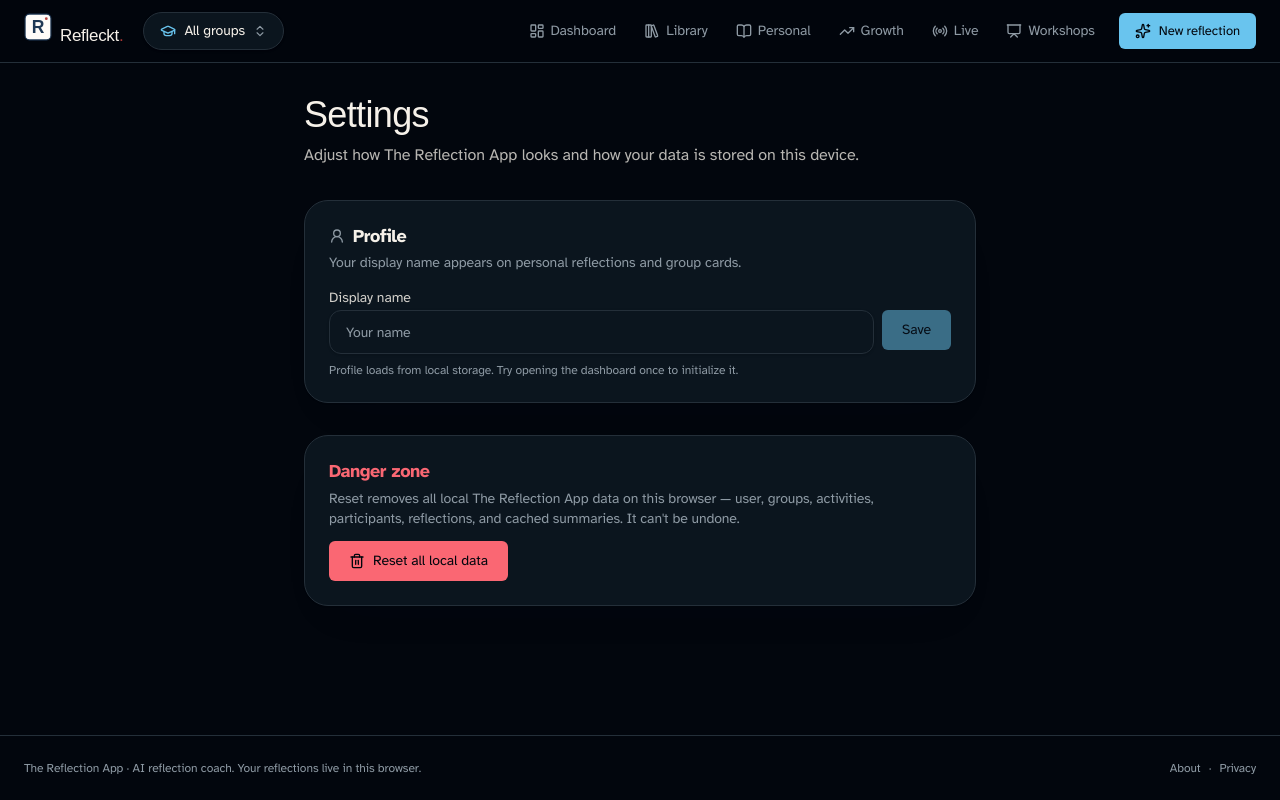
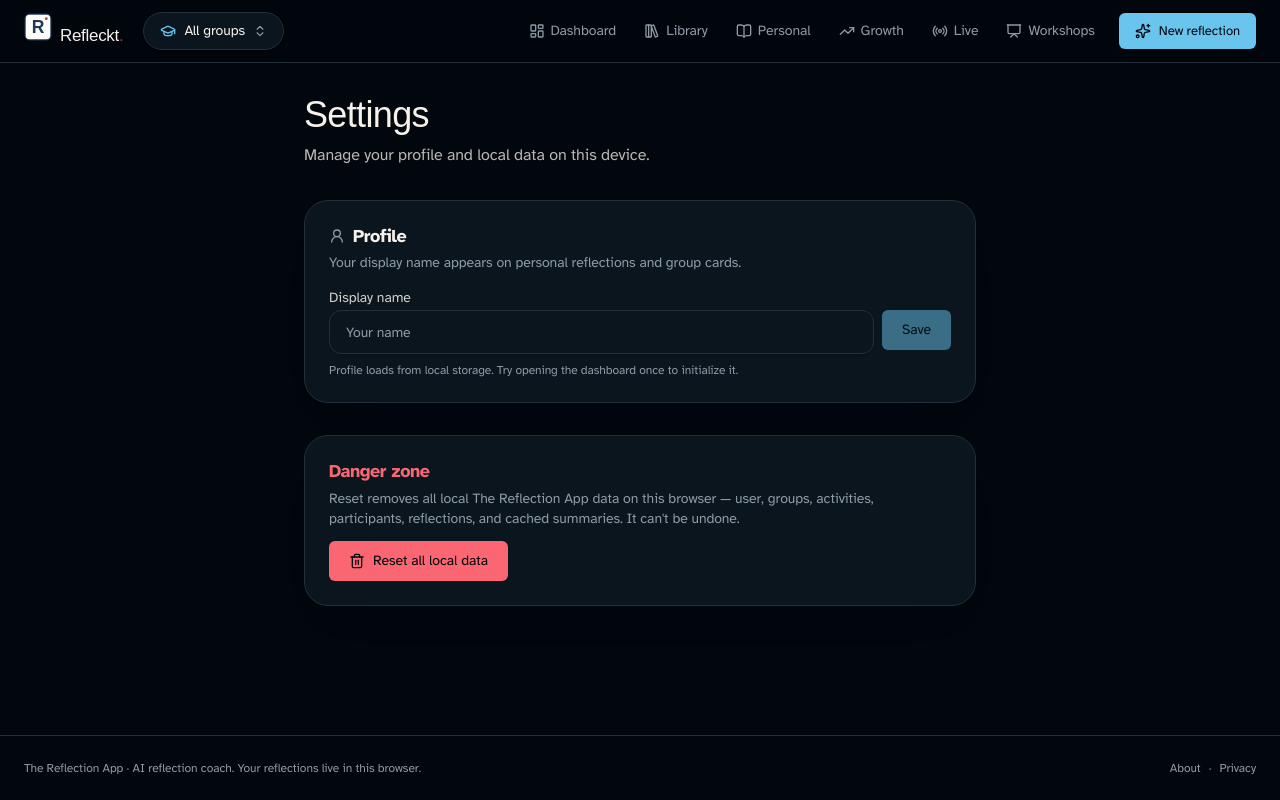
Before and after one commit to mrdavola/the-reflection-app, a Next.js app: page /app/settings in a window 1280 px wide. Built offline with nearby package versions, Linux system fonts and the light colour scheme; a web font is replaced by a local one.

Commit message:
Phase 0.1 fix: enable Tailwind v4 class-based dark variant + settings copy

```diff
--- a/src/app/app/settings/page.tsx
+++ b/src/app/app/settings/page.tsx
@@ -49,7 +49,7 @@ export default function SettingsPage() {
       <div>
         <h1 className="font-display text-3xl tracking-tight md:text-4xl">Settings</h1>
         <p className="mt-2 text-foreground/75">
-          Adjust how The Reflection App looks and how your data is stored on this device.
+          Manage your profile and local data on this device.
         </p>
       </div>
 
--- a/src/app/globals.css
+++ b/src/app/globals.css
@@ -1,4 +1,6 @@
 @import "tailwindcss";
+
+@custom-variant dark (&:where(.dark, .dark *));
 
 /* ---------------------------------------------------------------
    Refleckt — design tokens
```
